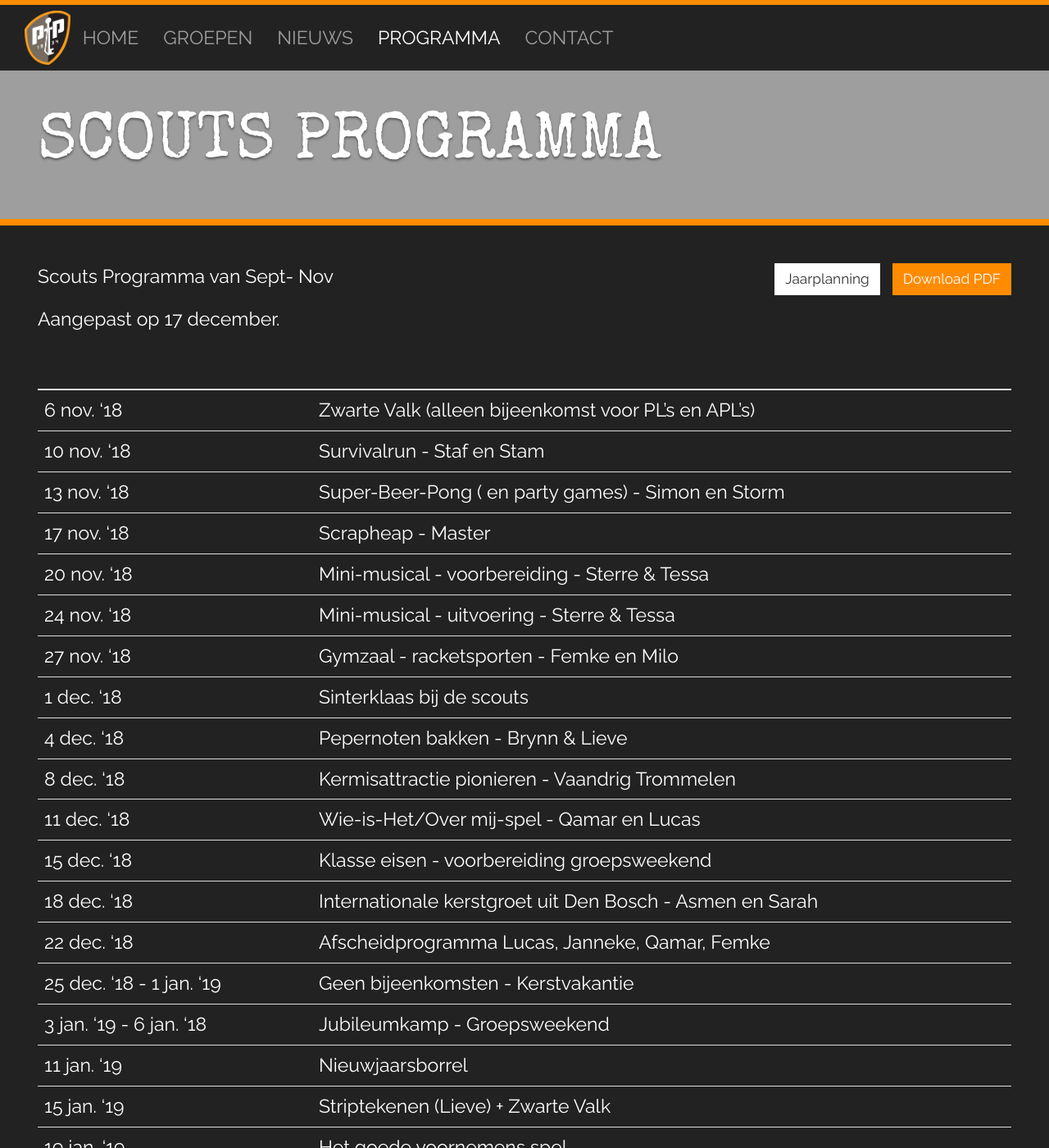
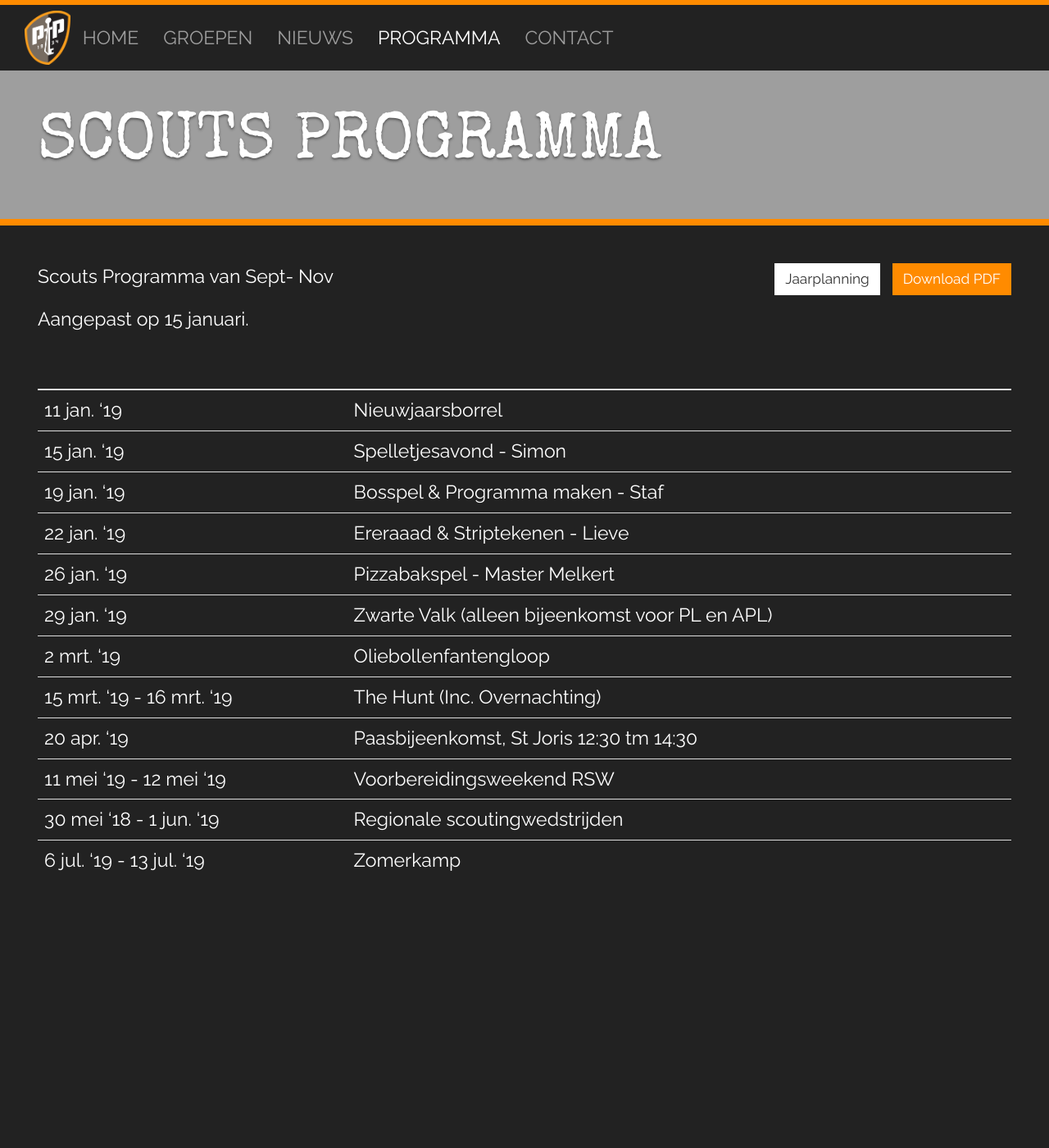
Before and after one commit to nognooitmeegemaakt/website, a Jekyll site: the page built from _agenda/scouts.md, in a window 1280 px wide and 1400 px high. Shown: the whole window at 82% size. Built offline with Jekyll 4.4.1, drawn with Linux system fonts in a browser that asks for light colours; some web fonts are replaced.

Commit message:
Update scouts.md Agenda through CMS
By Guidon van den Berg (141.101.77.173)

```diff
--- a/_agenda/scouts.md
+++ b/_agenda/scouts.md
@@ -8,29 +8,16 @@ footer: ""
 
 Scouts Programma van Sept- Nov
 
-Aangepast op 17 december.
+Aangepast op 15 januari.
 
 | | |
 |---|---|
-| 6 nov. '18 | Zwarte Valk (alleen bijeenkomst voor PL's en APL's) |
-| 10 nov. '18 | Survivalrun - Staf en Stam |
-| 13 nov. '18 | Super-Beer-Pong ( en party games) - Simon en Storm |
-| 17 nov. '18 | Scrapheap - Master |
-| 20 nov. '18 | Mini-musical - voorbereiding - Sterre & Tessa |
-| 24 nov. '18 | Mini-musical - uitvoering - Sterre & Tessa |
-| 27 nov. '18 | Gymzaal - racketsporten - Femke en Milo |
-| 1 dec. '18 | Sinterklaas bij de scouts |
-| 4 dec. '18 | Pepernoten bakken - Brynn & Lieve |
-| 8 dec. '18 | Kermisattractie pionieren - Vaandrig Trommelen |
-| 11 dec. '18 | Wie-is-Het/Over mij-spel - Qamar en Lucas |
-| 15 dec. '18 | Klasse eisen - voorbereiding groepsweekend |
-| 18 dec. '18 | Internationale kerstgroet uit Den Bosch - Asmen en Sarah |
-| 22 dec. '18 | Afscheidprogramma Lucas, Janneke, Qamar, Femke |
-| 25 dec. '18 - 1 jan. '19 | Geen bijeenkomsten - Kerstvakantie |
-| 3 jan. '19 - 6 jan. '18 | Jubileumkamp - Groepsweekend |
 | 11 jan. '19 | Nieuwjaarsborrel |
-| 15 jan. '19 | Striptekenen (Lieve) + Zwarte Valk |
-| 19 jan. '19 | Het goede voornemens spel |
+| 15 jan. '19 | Spelletjesavond - Simon |
+| 19 jan. '19 | Bosspel & Programma maken - Staf  |
+| 22 jan. '19 | Ereraaad & Striptekenen - Lieve |
+| 26 jan. '19 | Pizzabakspel - Master Melkert |
+| 29 jan. '19 | Zwarte Valk (alleen bijeenkomst voor PL en APL) |
 | 2 mrt. '19 | Oliebollenfantengloop |
 | 15 mrt. '19 - 16 mrt. '19 | The Hunt (Inc. Overnachting) |
 | 20 apr. '19 | Paasbijeenkomst, St Joris 12:30 tm 14:30 |
```
